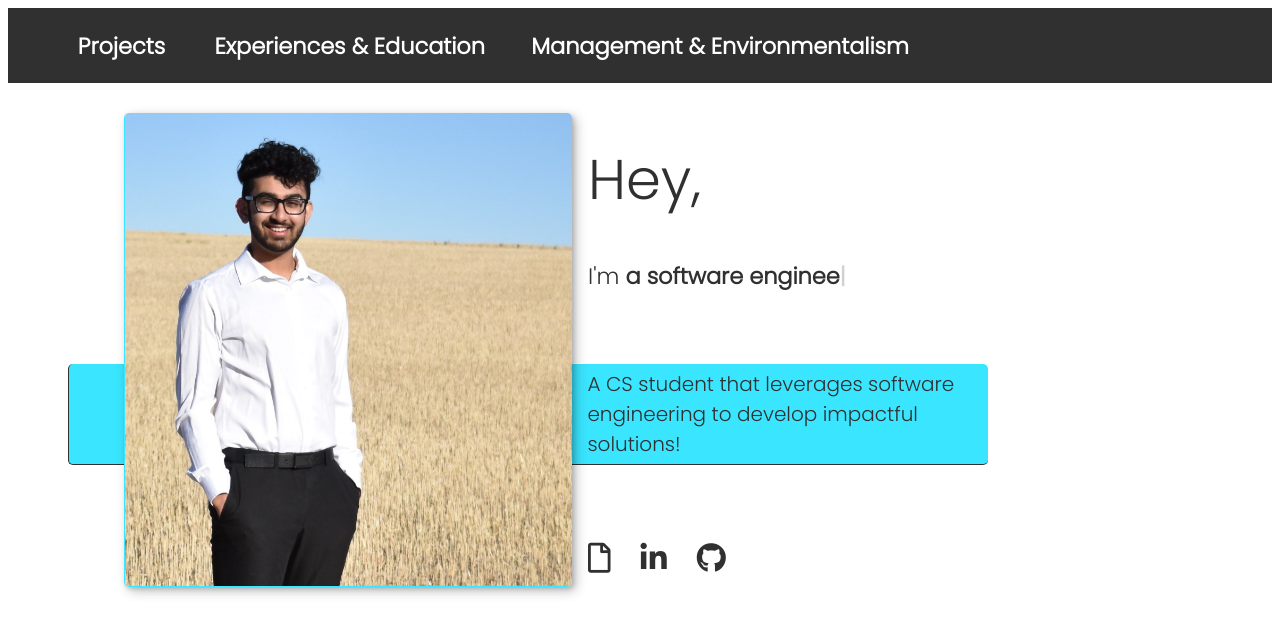
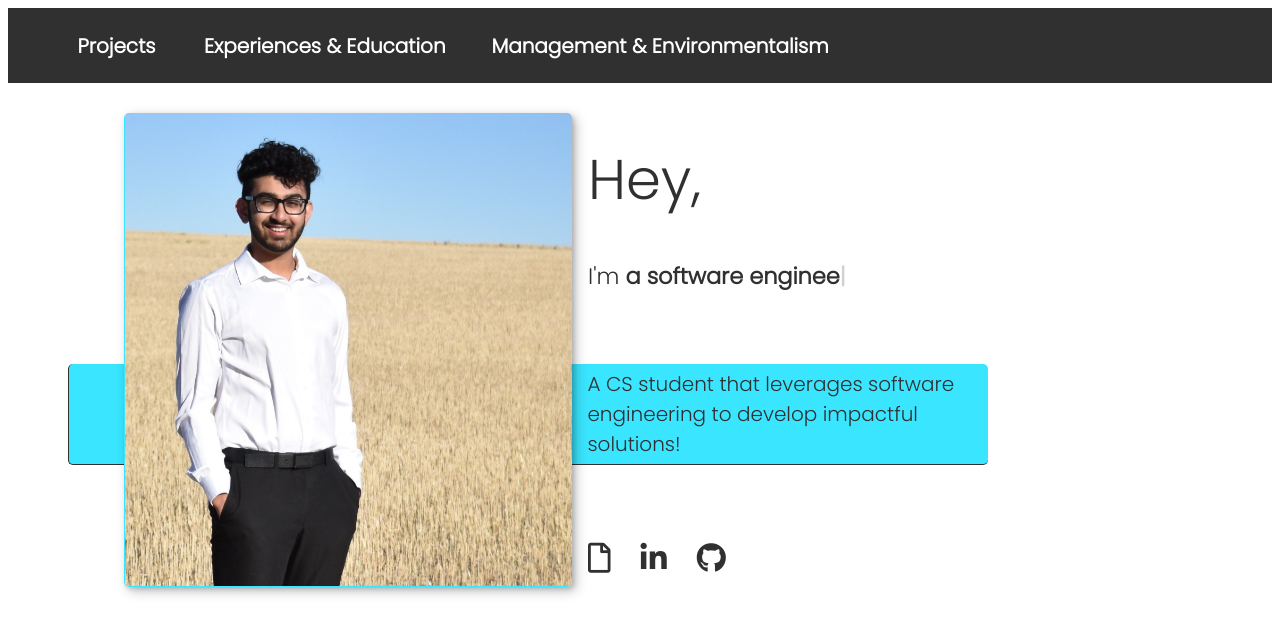
Before and after one commit to marmikpatel19/marmikpatel19.github.io, a React (Create React App) app: page / in a window 1280 px wide. Shown: the top 634 px of the page. Built offline with nearby package versions, Linux system fonts and the light colour scheme.

Commit message:
add media queries for < max-width: 1100

```diff
--- a/src/styling/navbar.css
+++ b/src/styling/navbar.css
@@ -8,7 +8,7 @@
 .navbar {
   background-color: var(--clr-dark);
   height: 75px;
-  font-size: var(--fs-h2);
+  font-size: var(--fs-h3);
   font-weight: var(--fw-bold);
   position: sticky;
   top: 0;
```
